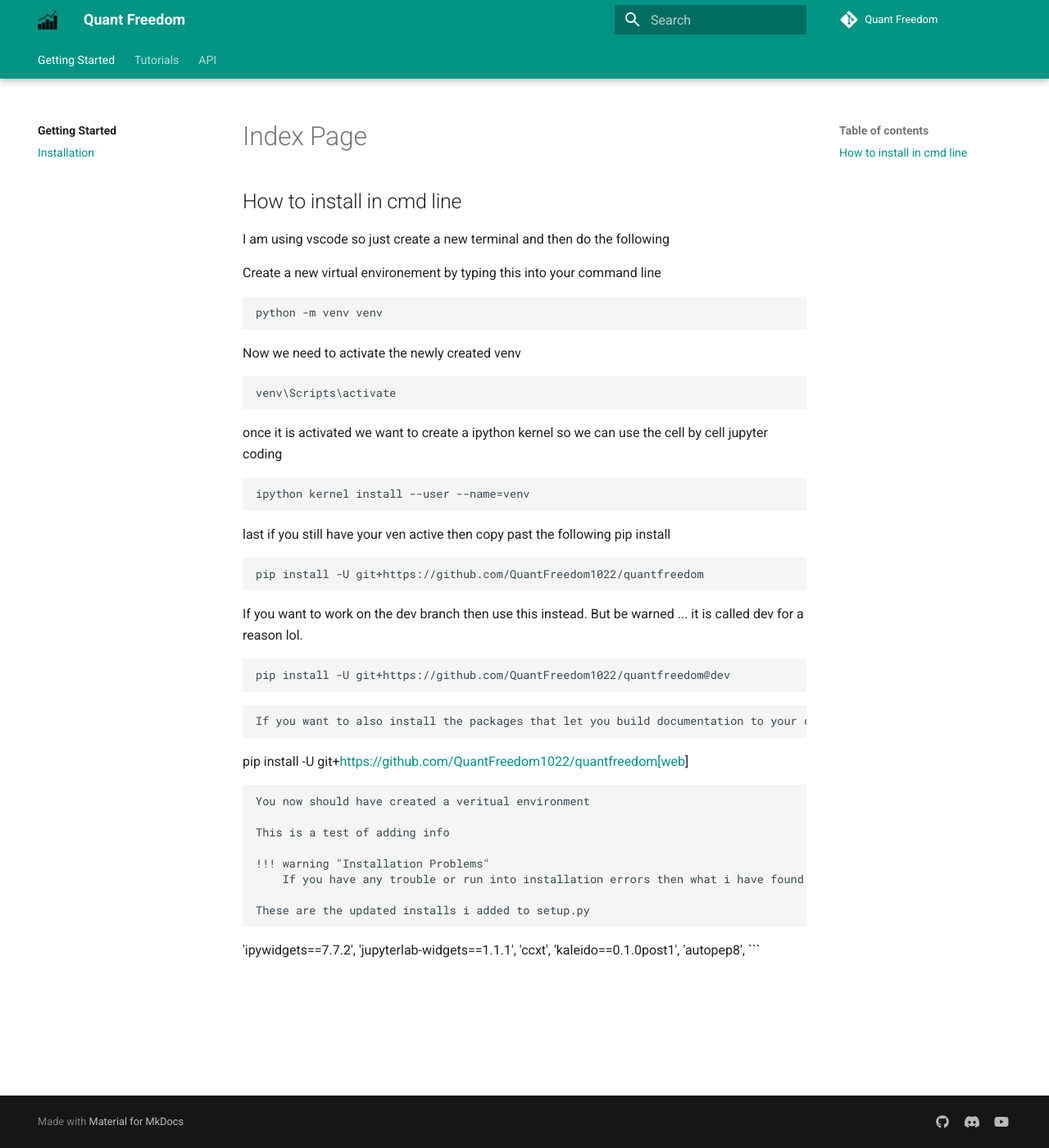
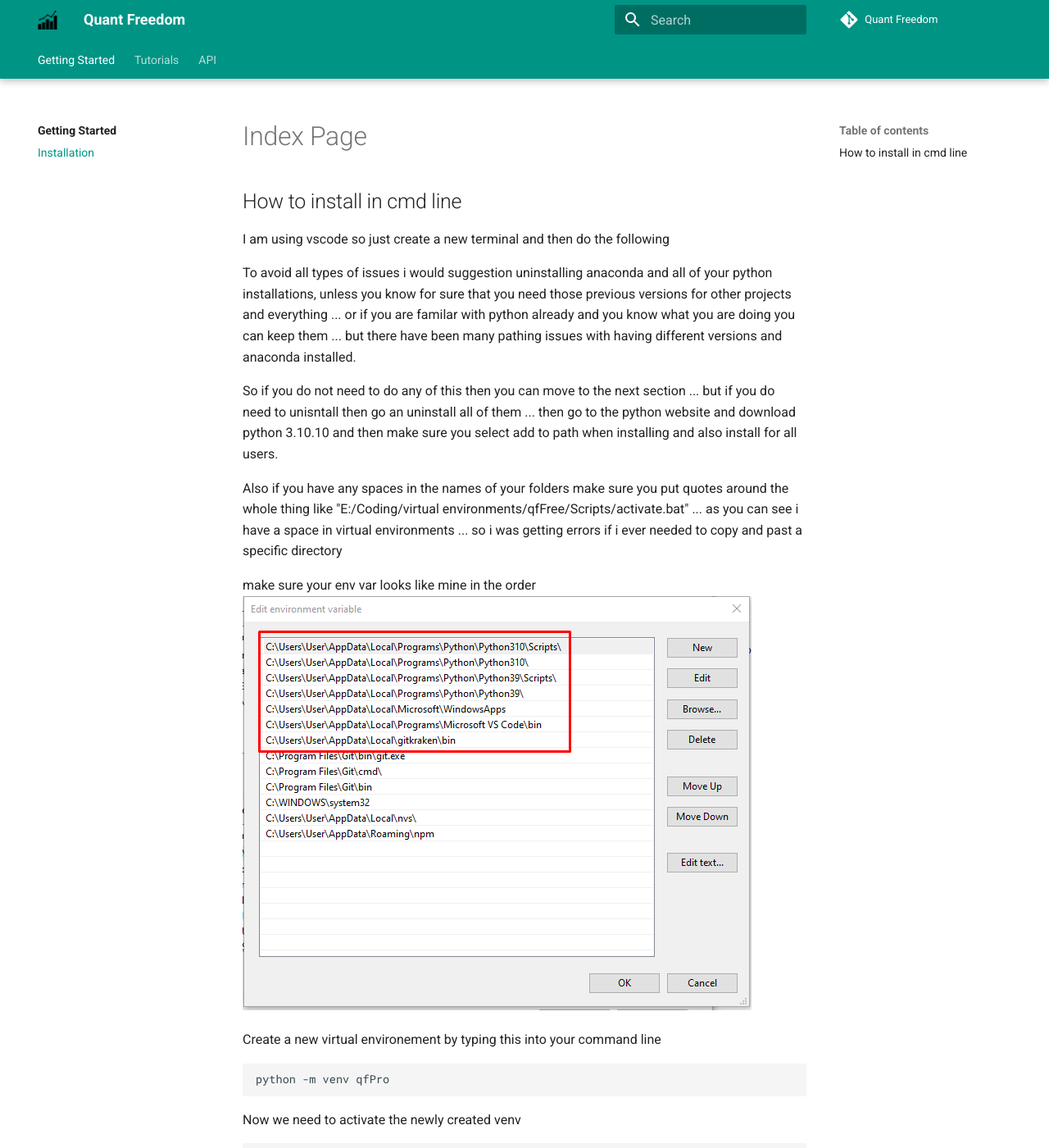
Before and after one commit to quantfreedom/QuantFreedom, an MkDocs documentation site: the page built from docs/docs/getting-started/install.md, in a window 1280 px wide and 1400 px high. Shown: the whole window at 82% size. Built offline with MkDocs 1.6.1 and Material for MkDocs 9.7.7, drawn with Linux system fonts in a browser that asks for light colours; comment, search, counter and statistics services are not loaded; some of the changed text lies outside the part shown.

Commit message:
update install website

````diff
--- a/docs/docs/getting-started/install.md
+++ b/docs/docs/getting-started/install.md
@@ -3,27 +3,36 @@
 ## How to install in cmd line
 I am using vscode so just create a new terminal and then do the following
 
+To avoid all types of issues i would suggestion uninstalling anaconda and all of your python installations, unless you know for sure that you need those previous versions for other projects and everything ... or if you are familar with python already and you know what you are doing you can keep them ... but there have been many pathing issues with having different versions and anaconda installed.
+
+So if you do not need to do any of this then you can move to the next section ... but if you do need to unisntall then go an uninstall all of them ... then go to the python website and download python 3.10.10 and then make sure you select add to path when installing and also install for all users.
+
+Also if you have any spaces in the names of your folders make sure you put quotes around the whole thing like "E:/Coding/virtual environments/qfFree/Scripts/activate.bat" ... as you can see i have a space in virtual environments ... so i was getting errors if i ever needed to copy and past a specific directory
+
+make sure your env var looks like mine in the order
+![env var](../assets/env_var.png)
+
 Create a new virtual environement by typing this into your command line
+
 ```
-python -m venv venv
+python -m venv qfPro
 ```
+
 Now we need to activate the newly created venv
 ```
-venv\Scripts\activate
+qfPro\Scripts\activate
 ```
-once it is activated we want to create a ipython kernel so we can use the cell by cell jupyter coding
-```
-ipython kernel install --user --name=venv
-```
+
 last if you still have your ven active then copy past the following pip install
 ```
 pip install -U git+https://github.com/QuantFreedom1022/quantfreedom
 ```
+
 If you want to work on the dev branch then use this instead. But be warned ... it is called dev for a reason lol.
 ```
 pip install -U git+https://github.com/QuantFreedom1022/quantfreedom@dev
 ```
-```
+
 If you want to also install the packages that let you build documentation to your changes then add [web] at the end.
 ```
 pip install -U git+https://github.com/QuantFreedom1022/quantfreedom[web]
@@ -31,16 +40,7 @@ pip install -U git+https://github.com/QuantFreedom1022/quantfreedom[web]
 
 You now should have created a veritual environment
 
-This is a test of adding info
+Installation Problems
 
 !!! warning "Installation Problems"
     If you have any trouble or run into installation errors then what i have found is if i shutdown vscode then open it back up and then reactivate my virtual environment then pip install again it is able to make the full install
-
-These are the updated installs i added to setup.py
-```
-'ipywidgets==7.7.2',
-'jupyterlab-widgets==1.1.1',
-'ccxt',
-'kaleido==0.1.0post1',
-'autopep8',
-```
````
Also changed, not shown: README.md, docs/docs/assets/env_var.png (added).
